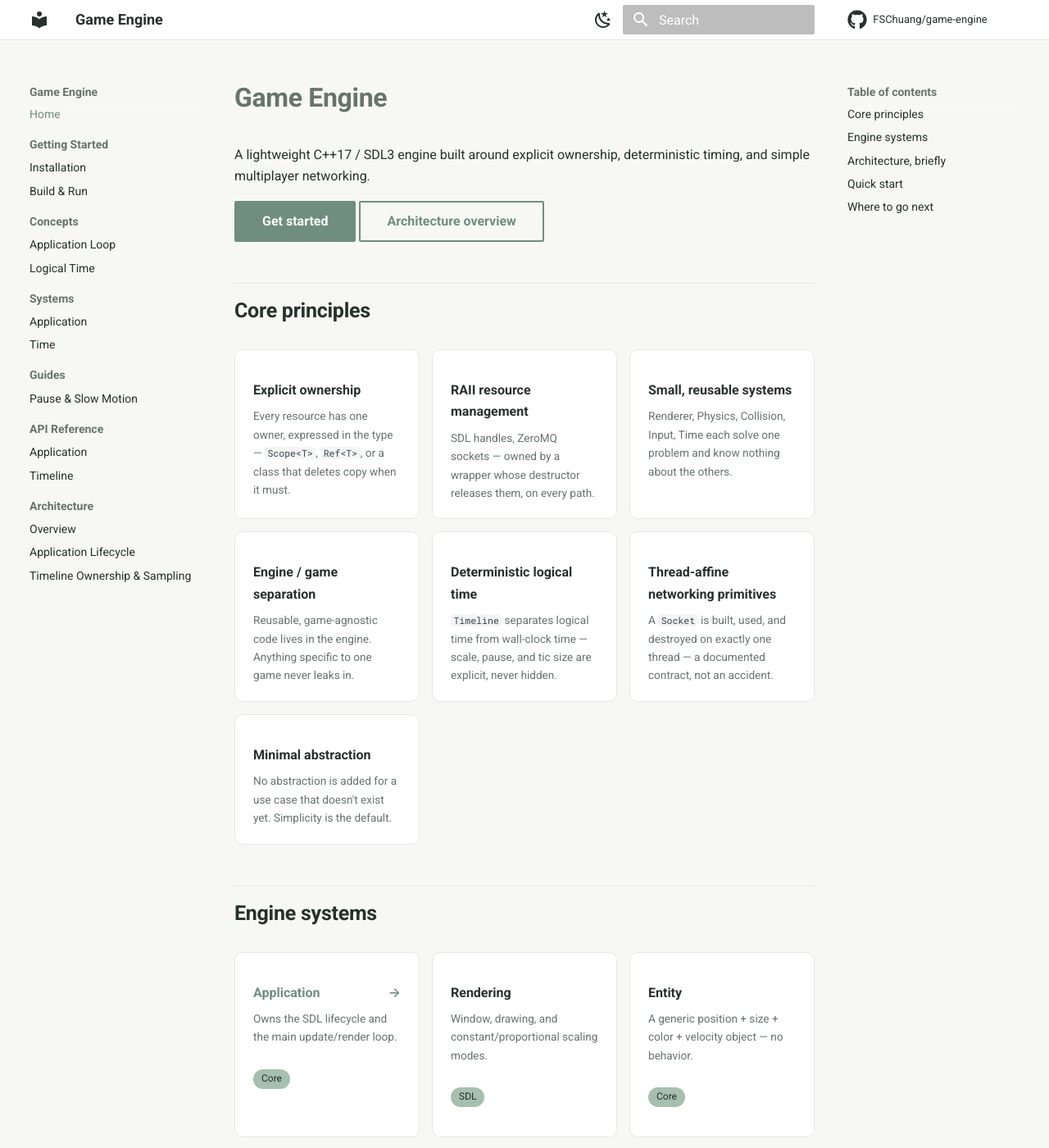
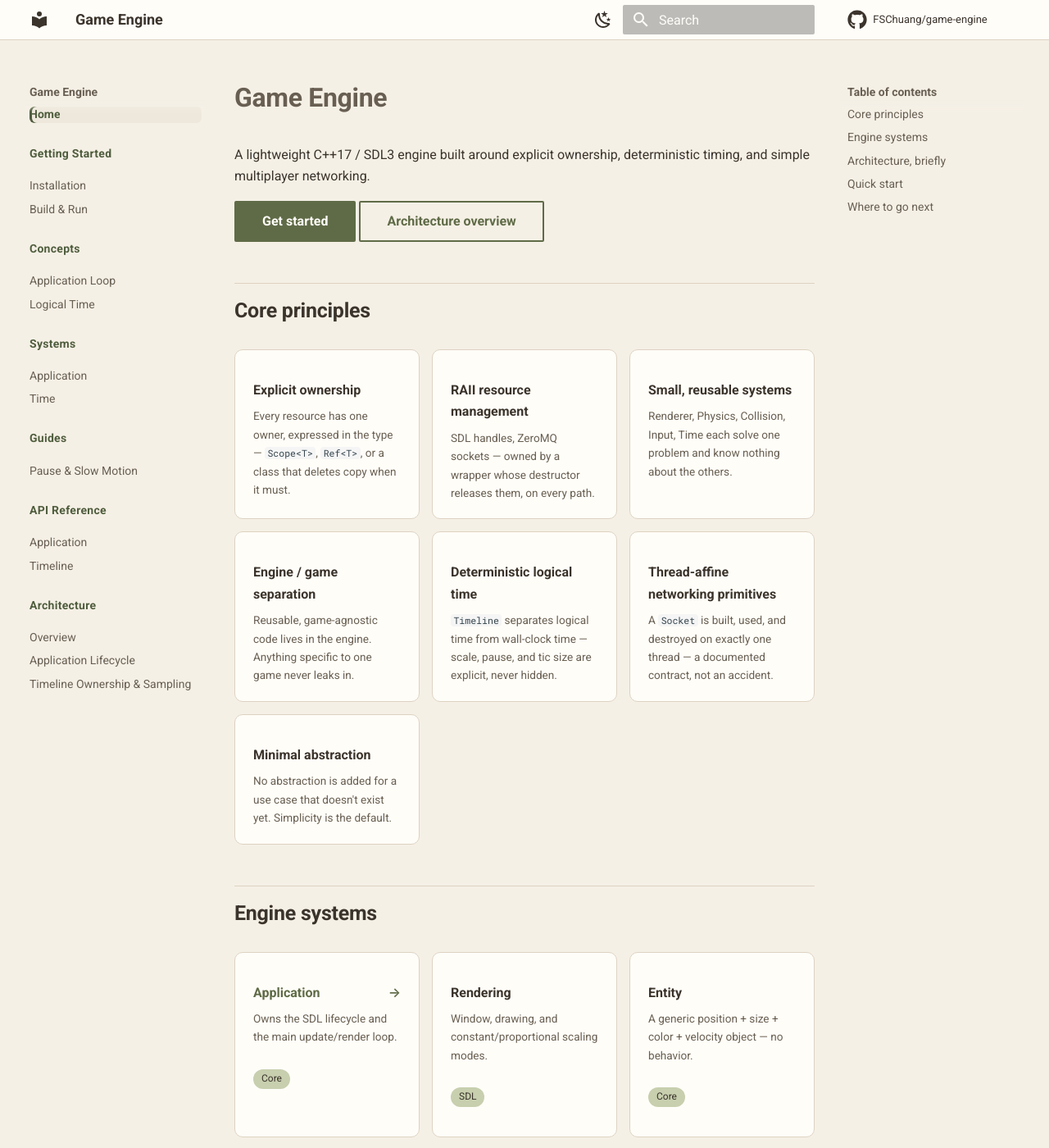
Before and after one commit to FSChuang/game-engine, an MkDocs documentation site: the page built from docs/index.md, in a window 1280 px wide and 1400 px high. Shown: the whole window at 82% size. Built offline with MkDocs 1.6.1 and Material for MkDocs 9.7.7, drawn with Linux system fonts in a browser that asks for light colours; comment, search, counter and statistics services are not loaded.

Commit message:
Refine documentation navigation and earth-tone theme

```diff
--- a/docs/stylesheets/extra.css
+++ b/docs/stylesheets/extra.css
@@ -1,17 +1,22 @@
 /* ==========================================================================
    Game Engine docs — design tokens and component styles.
 
-   Palette intent: warm, calm, technical. No neon, no gradients, no
-   glassmorphism, no high-saturation SaaS blue/purple. Every color used below
-   traces back to one of the --ge-* tokens defined here — never a scattered
-   raw hex value — so the whole site can be retuned from one place.
+   Palette intent: warm earth tones — ivory, sand, olive, clay, dark brown.
+   No neon, no gradients, no glassmorphism, no high-saturation SaaS
+   blue/purple. Every color used below traces back to one of the --ge-*
+   tokens defined here — never a scattered raw hex value — so the whole site
+   can be retuned from one place.
 
    Contrast was checked against WCAG 2.1 AA (4.5:1 for normal text) for every
-   token used as text: light text/muted and dark text/muted/accent all clear
-   it. --ge-warm is intentionally NOT used as body text on the light theme's
-   white surface (only ~1.7:1) — it is a background/border tint only there;
-   the dark theme's --ge-warm was chosen light enough (~6.4:1) to also work
-   as text if ever needed.
+   token used as text: light text/muted/accent/accent-strong and dark
+   text/muted/accent/accent-strong all clear it (recalculated after the
+   earth-tone pass — see the navigation-hierarchy section below for the
+   active-state pairs). --ge-warm (sand) is intentionally NOT used as body
+   text on the light theme's white surface (only ~1.7:1) — it is a
+   background/border tint only there; the dark theme's --ge-warm was chosen
+   light enough (~7:1) to also work as text if ever needed. --ge-clay is a
+   secondary accent (used sparingly — never for primary interactive/nav
+   elements, which stay olive) and clears AA as text in both themes too.
    ========================================================================== */
 
 :root {
@@ -22,38 +27,44 @@
 
 /* ---- Light theme tokens ---- */
 [data-md-color-scheme="default"] {
-	--ge-bg: #F7F8F6;
-	--ge-surface: #FFFFFF;
-	--ge-text: #27302D;
-	--ge-muted: #68736E;
-	--ge-accent: #708D81;
-	--ge-accent-soft: #A6BFAF;
-	--ge-warm: #D8C3A5;
-	--ge-border: #E3E8E4;
-	--ge-shadow-soft: 0 1px 2px rgba(39, 48, 45, 0.07), 0 6px 16px rgba(39, 48, 45, 0.06);
+	--ge-bg: #F5F0E6;
+	--ge-surface: #FFFDF8;
+	--ge-text: #3B342C;
+	--ge-muted: #685F52;
+	--ge-accent: #5F6B47;
+	--ge-accent-strong: #4F5D3D;
+	--ge-accent-soft: #C7CFAE;
+	--ge-clay: #8E5936;
+	--ge-warm: #D8C4A5;
+	--ge-border: #DDD2C2;
+	--ge-soft-surface: #EEE8DC;
+	--ge-shadow-soft: 0 1px 2px rgba(59, 52, 44, 0.07), 0 6px 16px rgba(59, 52, 44, 0.06);
 
 	/* Admonition tints (~10% alpha over the surface), reusing the same three
 	   accent hues everywhere rather than Material's default rainbow. */
-	--ge-admonition-note-bg: #708D811a;
-	--ge-admonition-warm-bg: #D8C3A526;
-	--ge-admonition-muted-bg: #68736E1a;
+	--ge-admonition-note-bg: #5F6B471a;
+	--ge-admonition-warm-bg: #D8C4A526;
+	--ge-admonition-muted-bg: #685F521a;
 }
 
 /* ---- Dark theme tokens ---- */
 [data-md-color-scheme="slate"] {
-	--ge-bg: #181D1B;
-	--ge-surface: #202724;
-	--ge-text: #E6EBE7;
-	--ge-muted: #9AA9A2;
-	--ge-accent: #91B5A2;
-	--ge-accent-soft: #33403A;
-	--ge-warm: #B49A78;
-	--ge-border: #2E3733;
-	--ge-shadow-soft: 0 0 0 1px rgba(230, 235, 231, 0.05);
+	--ge-bg: #201E1A;
+	--ge-surface: #292620;
+	--ge-text: #ECE4D8;
+	--ge-muted: #B5AA9A;
+	--ge-accent: #A6B28A;
+	--ge-accent-strong: #BCC89E;
+	--ge-accent-soft: #4E5B44;
+	--ge-clay: #C88E67;
+	--ge-warm: #C9AE85;
+	--ge-border: #403A31;
+	--ge-soft-surface: #323029;
+	--ge-shadow-soft: 0 0 0 1px rgba(236, 228, 216, 0.05);
 
-	--ge-admonition-note-bg: #91B5A226;
-	--ge-admonition-warm-bg: #B49A7826;
-	--ge-admonition-muted-bg: #9AA9A21f;
+	--ge-admonition-note-bg: #A6B28A26;
+	--ge-admonition-warm-bg: #C9AE8526;
+	--ge-admonition-muted-bg: #B5AA9A1f;
 }
 
 /* ---- Wire the "custom" palette choice to Material's own CSS variables ----
@@ -72,13 +83,13 @@
 
 [data-md-color-accent="custom"] {
 	--md-accent-fg-color: var(--ge-accent);
-	--md-accent-fg-color--transparent: #708d811a;
+	--md-accent-fg-color--transparent: #5f6b471a;
 	--md-accent-bg-color: var(--ge-surface);
 	--md-accent-bg-color--light: var(--ge-surface);
 }
 
 [data-md-color-scheme="slate"][data-md-color-accent="custom"] {
-	--md-accent-fg-color--transparent: #91b5a229;
+	--md-accent-fg-color--transparent: #a6b28a29;
 }
 
 /* ---- Base surfaces ---- */
@@ -144,6 +155,70 @@
 	line-height: 1.4;
 }
 
+/* ---- Left sidebar navigation hierarchy ----
+   Material gives a section header and a child-page link the exact same
+   `.md-nav__link` class with no built-in visual distinction — confirmed by
+   inspecting the generated DOM: a section header is a <label>, a direct
+   child of `.md-nav__item--section`; a child-page link is an <a> inside a
+   plain `.md-nav__item` with no `--section` class. That structural
+   difference is what the selectors below key off, rather than guessing.
+   Rule order matters here: the active-page override must come after the
+   section-header rule so it wins on equal specificity in the one edge case
+   where they could otherwise collide. */
+.md-nav--primary .md-nav__link {
+	color: var(--ge-muted);
+	font-weight: 400;
+	transition: color var(--ge-transition-fast), background-color var(--ge-transition-fast),
+		box-shadow var(--ge-transition-fast);
+}
+
+.md-nav--primary .md-nav__item:not(.md-nav__item--section) > .md-nav__link:hover {
+	color: var(--ge-accent);
+}
+
+.md-nav--primary .md-nav__item--section > .md-nav__link {
+	color: var(--ge-accent-strong);
+	font-weight: 600;
+	letter-spacing: 0.02em;
+	padding-top: 0.55rem;
+	padding-bottom: 0.55rem;
+}
+
+/* Active page: stronger olive text + weight, a tinted background, and a
+   left-side indicator — never color alone. Deliberately a heavier
+   treatment than the right-hand TOC's active state below, so "current page"
+   (primary nav) and "current heading" (secondary nav) don't read the same. */
+.md-nav--primary .md-nav__link.md-nav__link--active {
+	color: var(--ge-accent-strong);
+	font-weight: 600;
+	background-color: var(--ge-soft-surface);
+	border-radius: var(--ge-radius-sm);
+	box-shadow: inset 3px 0 0 0 var(--ge-accent-strong);
+}
+
+/* ---- Right-side "On this page" TOC ----
+   The active heading is set at runtime by Material's own scroll-spy JS,
+   which toggles this same `.md-nav__link--active` class — scoped here to
+   `.md-nav--secondary` so it stays visually distinct from the primary
+   sidebar's active-page state above despite sharing a class name. */
+.md-nav--secondary .md-nav__link {
+	color: var(--ge-muted);
+	font-weight: 400;
+	transition: color var(--ge-transition-fast), background-color var(--ge-transition-fast),
+		box-shadow var(--ge-transition-fast);
+}
+
+.md-nav--secondary .md-nav__link:hover {
+	color: var(--ge-accent);
+}
+
+.md-nav--secondary .md-nav__link--active {
+	color: var(--ge-accent-strong);
+	font-weight: 600;
+	background-color: var(--ge-admonition-note-bg);
+	box-shadow: inset 2px 0 0 0 var(--ge-accent-strong);
+}
+
 /* ---- Tables ---- */
 .md-typeset table:not([class]) {
 	border: 1px solid var(--ge-border);
@@ -156,10 +231,6 @@
 	background-color: var(--ge-accent-soft);
 	color: var(--ge-text);
 	font-weight: 600;
-}
-
-[data-md-color-scheme="slate"] .md-typeset table:not([class]) th {
-	color: var(--ge-bg);
 }
 
 /* ---- Code blocks ---- */
@@ -413,7 +484,9 @@
    transitions already respect this on their own. ---- */
 @media (prefers-reduced-motion: reduce) {
 	.ge-card,
-	.ge-card__arrow {
+	.ge-card__arrow,
+	.md-nav--primary .md-nav__link,
+	.md-nav--secondary .md-nav__link {
 		transition: none !important;
 	}
 }
```
